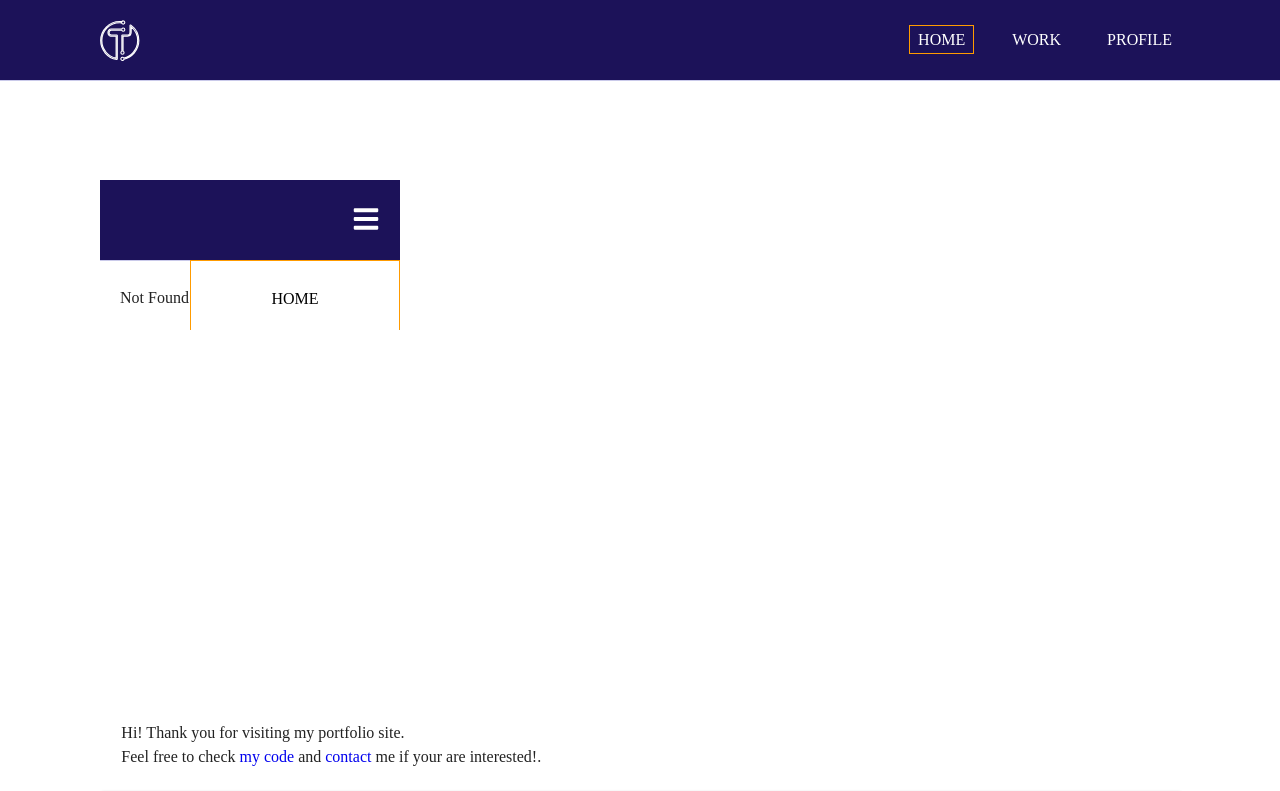
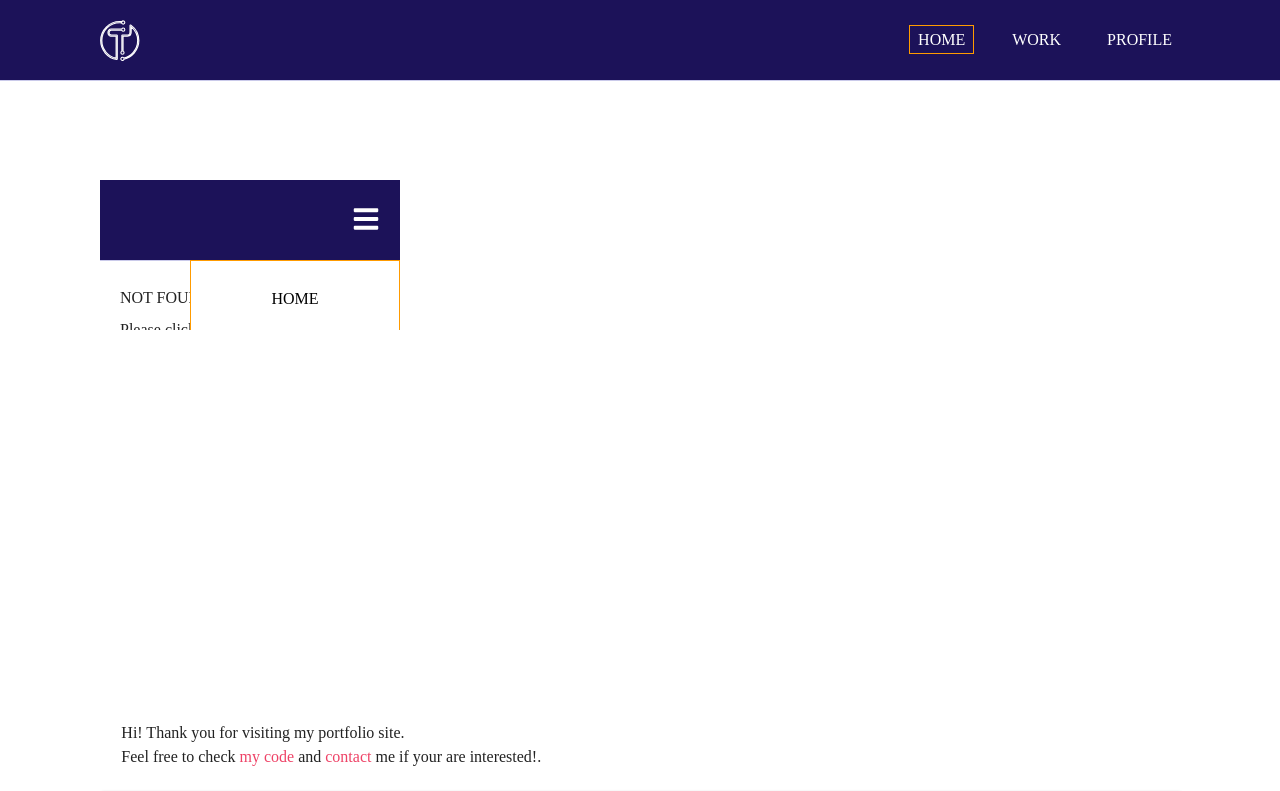
Before and after one commit to takuyahirata23/my_portfolio, a React (Create React App) app: page / in a window 1280 px wide. Shown: the top 791 px of the page. Built offline with nearby package versions, Linux system fonts and the light colour scheme; a web font is replaced by a local one.

Commit message:
delete images not used

```diff
--- a/src/components/Home.js
+++ b/src/components/Home.js
@@ -1,6 +1,6 @@
 import React from 'react'
 import Testimonial from './Testimonial'
-import pic from './../img/gsap_template.svg'
+import pic from './../img/opening_animation.svg'
 
 const Home = () => {
   return (
--- a/src/components/NotFound.js
+++ b/src/components/NotFound.js
@@ -2,7 +2,9 @@ import React from 'react';
 
 const NotFound = () => (
   <section className="section-wrapper">
-    Not Found!!
+    <h1>NOT FOUND</h1>
+    <br />
+    <p>Please click one of the menus above.</p>
   </section>
 )
 
--- a/src/sass/partials/_home.scss
+++ b/src/sass/partials/_home.scss
@@ -24,6 +24,10 @@
   margin-top: em(20px);
   padding: em(20px, 15px);
   line-height: 1.5;
+
+  a {
+    color: map-get($font-colors, 'tertiary');
+  }
 }
 
 // TESTIMONIALS--------------------------------------
```
Also changed, not shown: src/img/new_logo.png (deleted), 1 other file (tests, documents, lock files or other folders).
